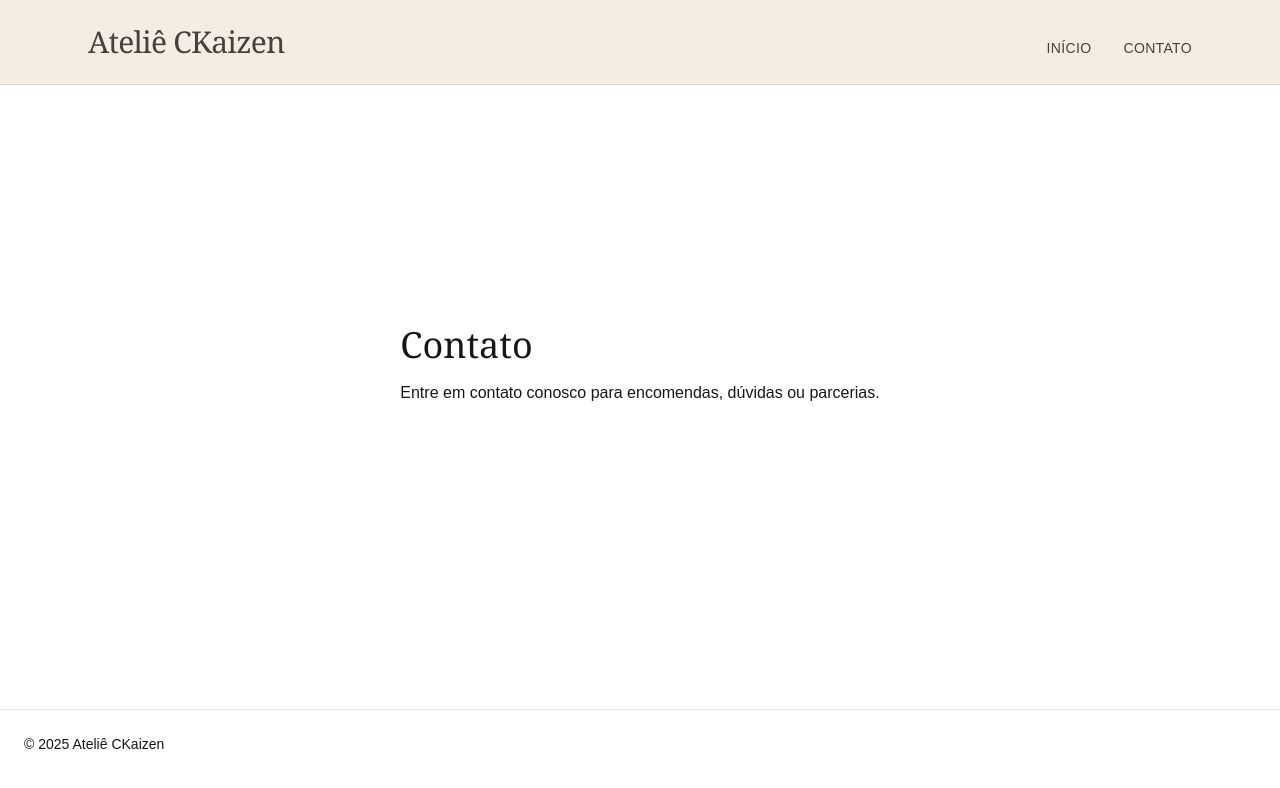
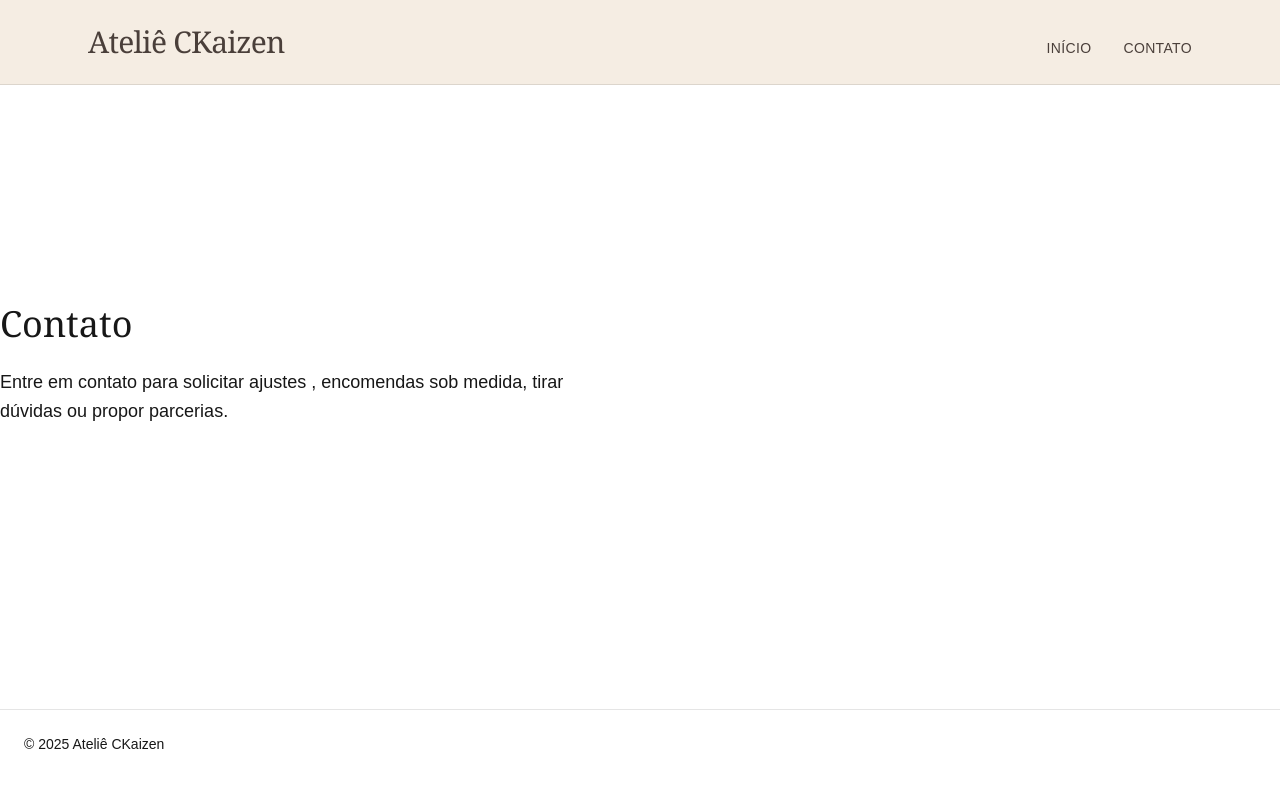
Before and after one commit to hubrenanb/atelie-ckaizen, a Next.js app: page /contato in a window 1280 px wide. Shown: the top 788 px of the page. Built offline with nearby package versions, Linux system fonts and the light colour scheme.

Commit message:
Ajuste MB 4

```diff
--- a/app/contato/page.tsx
+++ b/app/contato/page.tsx
@@ -1,14 +1,15 @@
 export default function ContatoPage() {
   return (
     <section className="min-h-[70vh] flex items-center">
-      <div className="mx-auto max-w-6xl px-6">
+      <div>
         <h1 className="text-4xl font-serif">
           Contato
         </h1>
 
-        <p className="mt-4 max-w-xl">
-          Entre em contato conosco para encomendas,
-          dúvidas ou parcerias.
+        <p className="mt-6 max-w-xl text-lg leading-relaxed">
+          Entre em contato para solicitar ajustes
+          , encomendas sob medida, tirar dúvidas
+          ou propor parcerias.
         </p>
       </div>
     </section>
```
